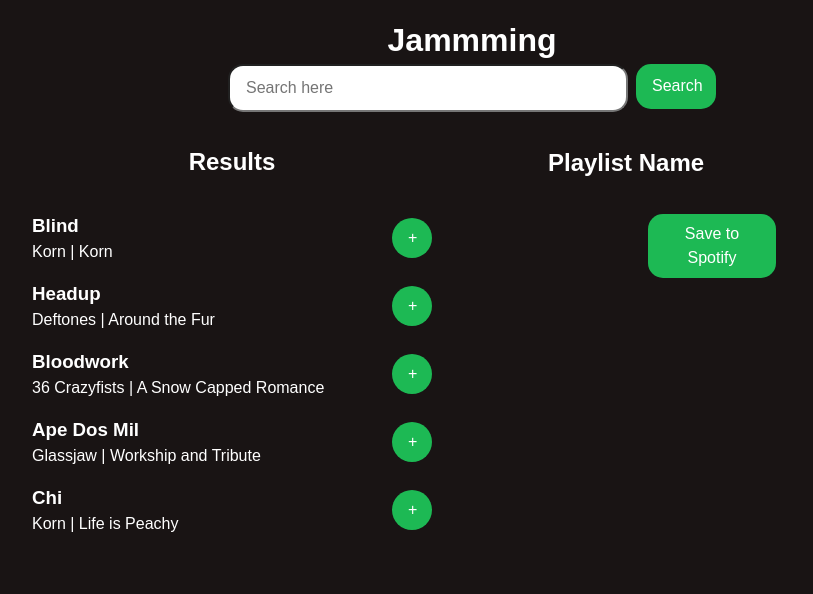
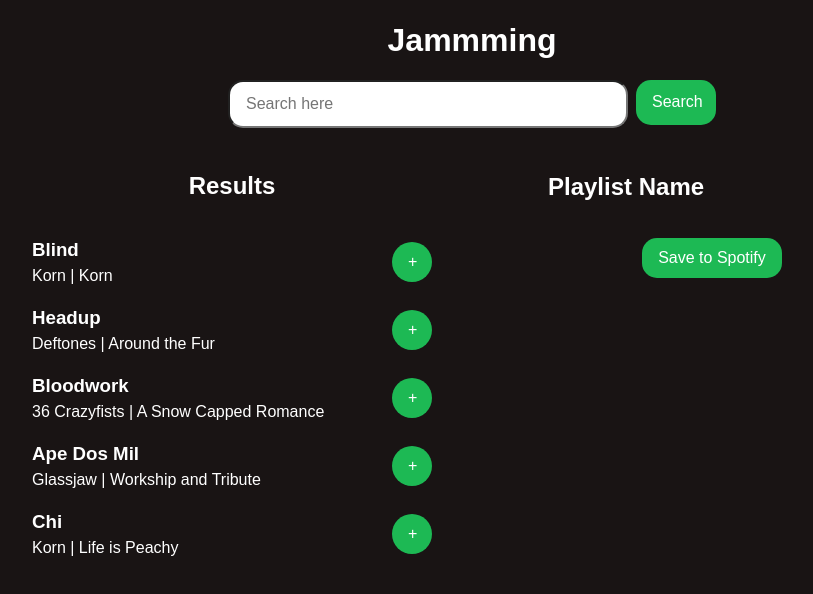
Before and after one commit to educanales/jammming-v2, a React (Vite) app: page / in a window 1280 px wide. Shown: the top 594 px of the page, without its empty margins (168-981 px from the left). Built offline with nearby package versions, Linux system fonts and the light colour scheme.

Commit message:
Edit margins and padding, app is working

```diff
--- a/src/App.css
+++ b/src/App.css
@@ -42,7 +42,7 @@
   color: #fff;
   padding: 0.5rem 1rem;
   border-radius: 15px;
-  max-width: 8rem;
+  max-width: 10rem;
   border: none;
 }
 
@@ -51,7 +51,8 @@
 }
 
 .search-bar {
-  margin: 0 auto;
+  margin: 1rem auto;
+  margin-bottom: 1.5rem;
   display: flex;
   justify-content: center;
   gap: 0.5rem;
```
